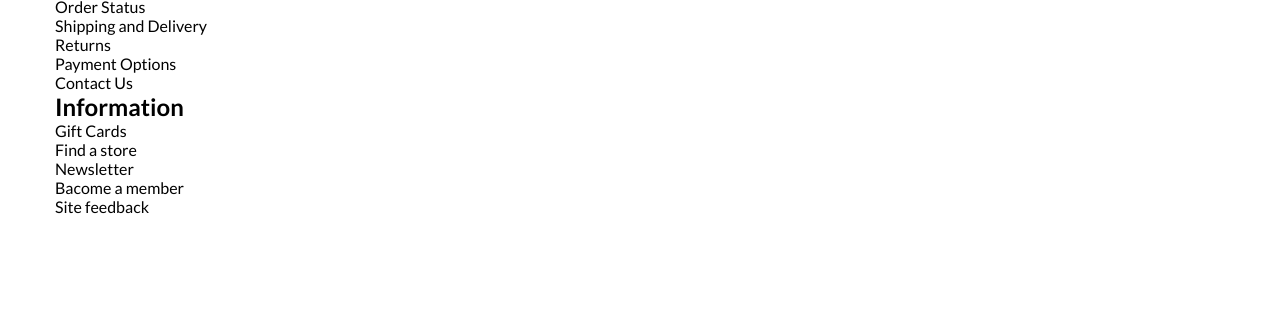
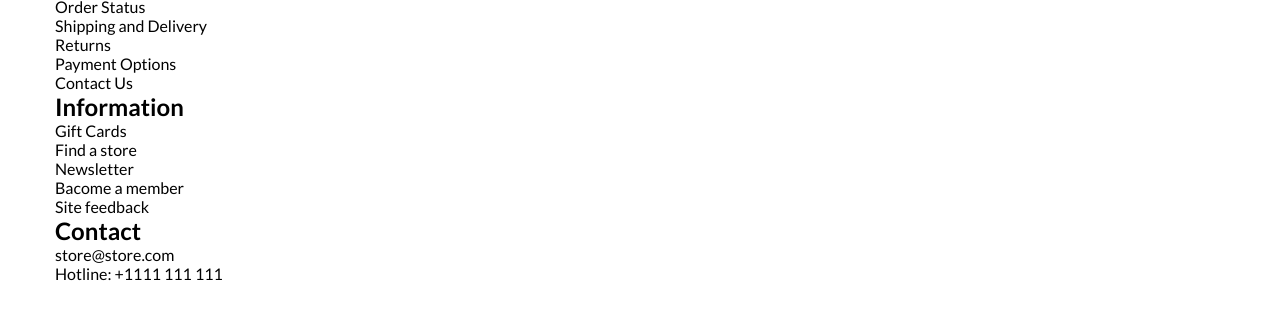
Before and after one commit to GSG-G11/ecommerce-team4, a plain HTML site: page index.html in a window 1280 px wide. Shown: the part 204-522 px from the top of the page. Drawn offline with nearby package versions, Linux system fonts and the light colour scheme.

Commit message:
add Contact section Relates #7

```diff
--- a/index.html
+++ b/index.html
@@ -73,6 +73,13 @@
             <li><a href="#">Site feedback</a></li>
           </ul>
         </div>
+        <div class="right-footer">
+          <h2>Contact</h2>
+          <ul class="contact">
+            <li><a href="#">store@store.com</a></li>
+            <li><a href="#">Hotline: +1111 111 111</a></li>
+          </ul>
+        </div>
       </div>
     </footer>
     <!-- End Page Footer -->
```
